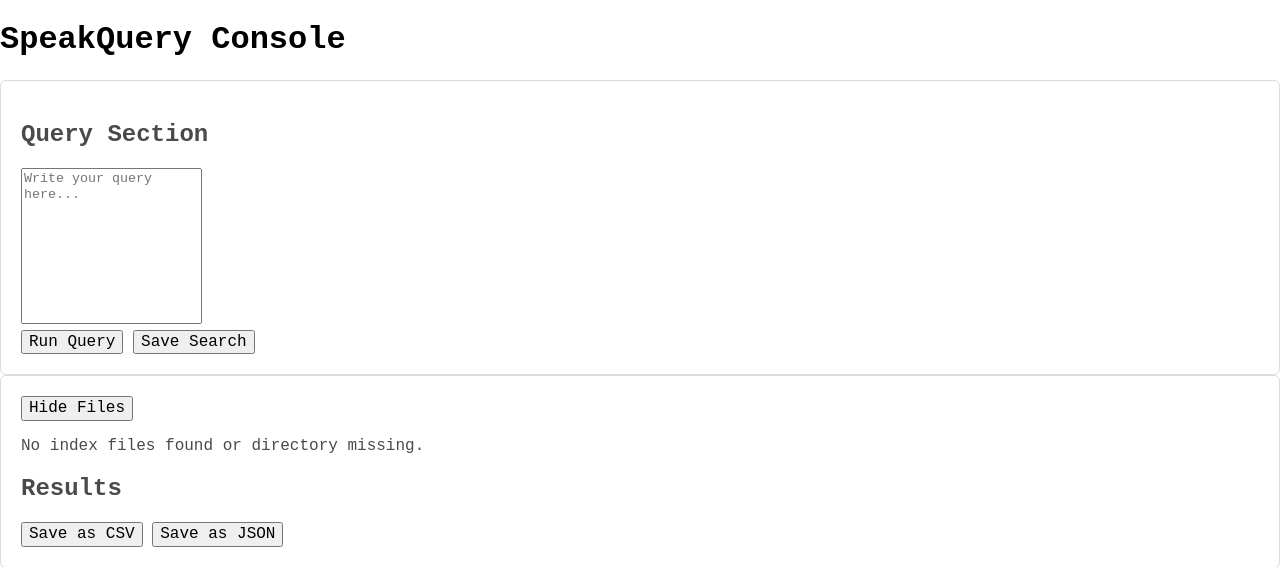
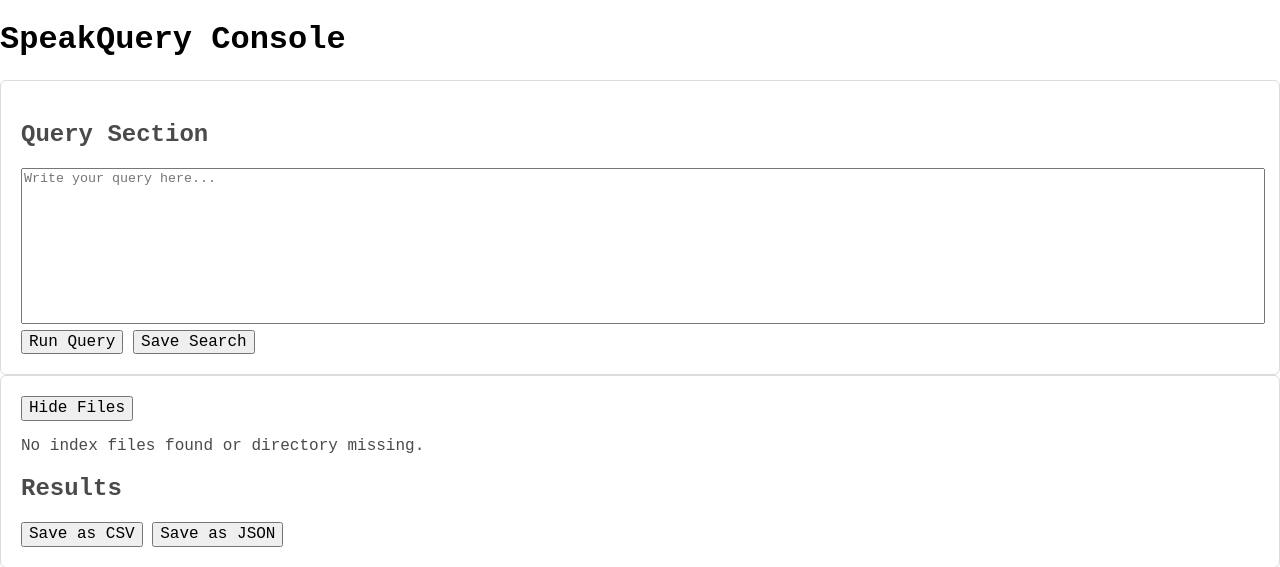
Before and after one commit to 13alvone/speakQuery, a Flask app: page / in a window 1280 px wide. Shown: the part 50-617 px from the top of the page. Run offline with Flask 3, Linux system fonts and the light colour scheme; data that the repository does not hold is empty; parts of the project's set-up code (start-up, migrations or seed data) failed here and were passed over.

Commit message:
style: ensure textareas span full width

```diff
--- a/frontend/static/css/common.css
+++ b/frontend/static/css/common.css
@@ -22,6 +22,11 @@ body {
 input,
 textarea {
     font-family: inherit;
+}
+
+/* Ensure textareas span the full width of their container */
+.textarea {
+    width: 100%;
 }
 
 /* Menu Styles */
--- a/frontend/static/css/index.css
+++ b/frontend/static/css/index.css
@@ -12,6 +12,7 @@
     font-family: var(--font-family);
     font-size: 10pt;
     min-height: 150px; /* Approx. 10 lines of text */
+    width: 100%;
     overflow-y: auto;
     resize: none; /* Disable manual resizing */
 }
```
